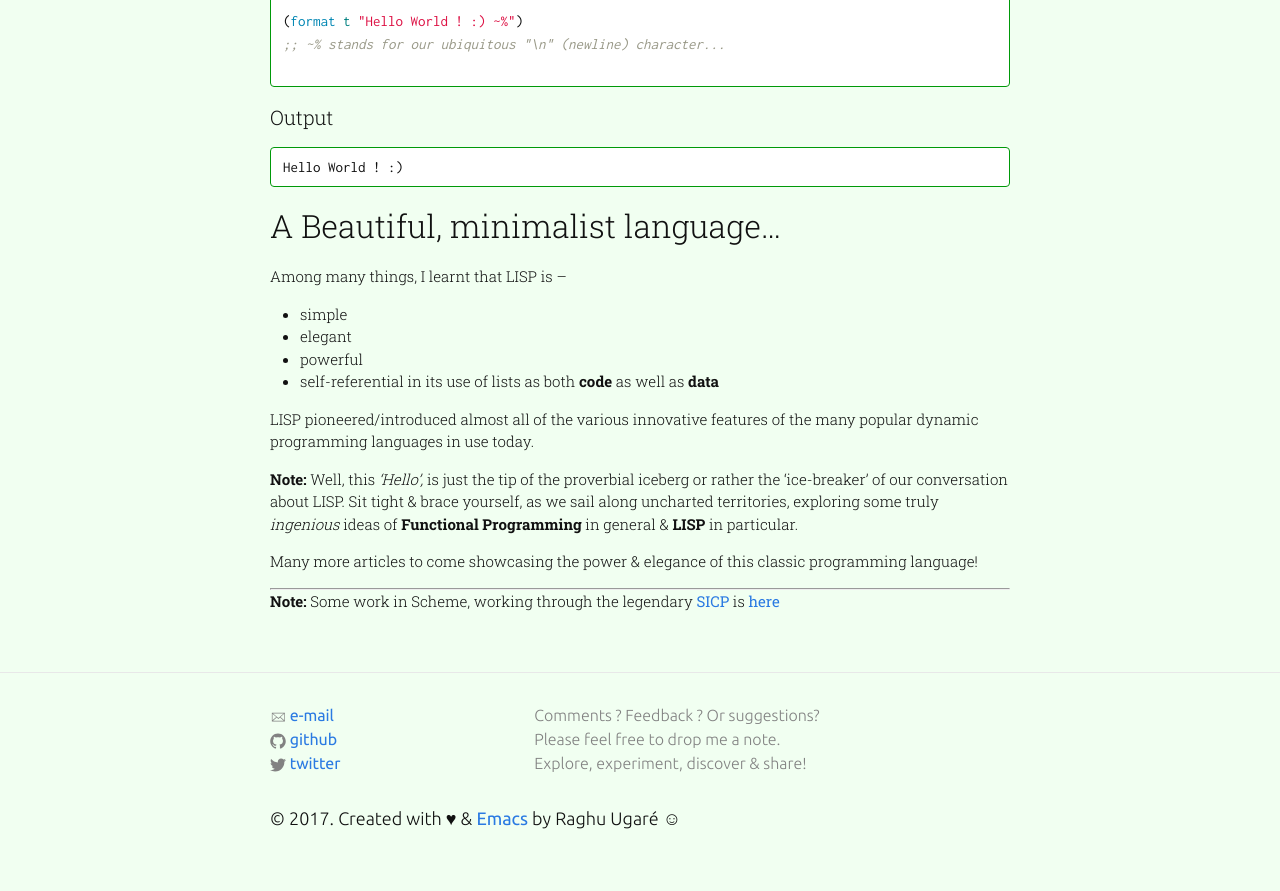
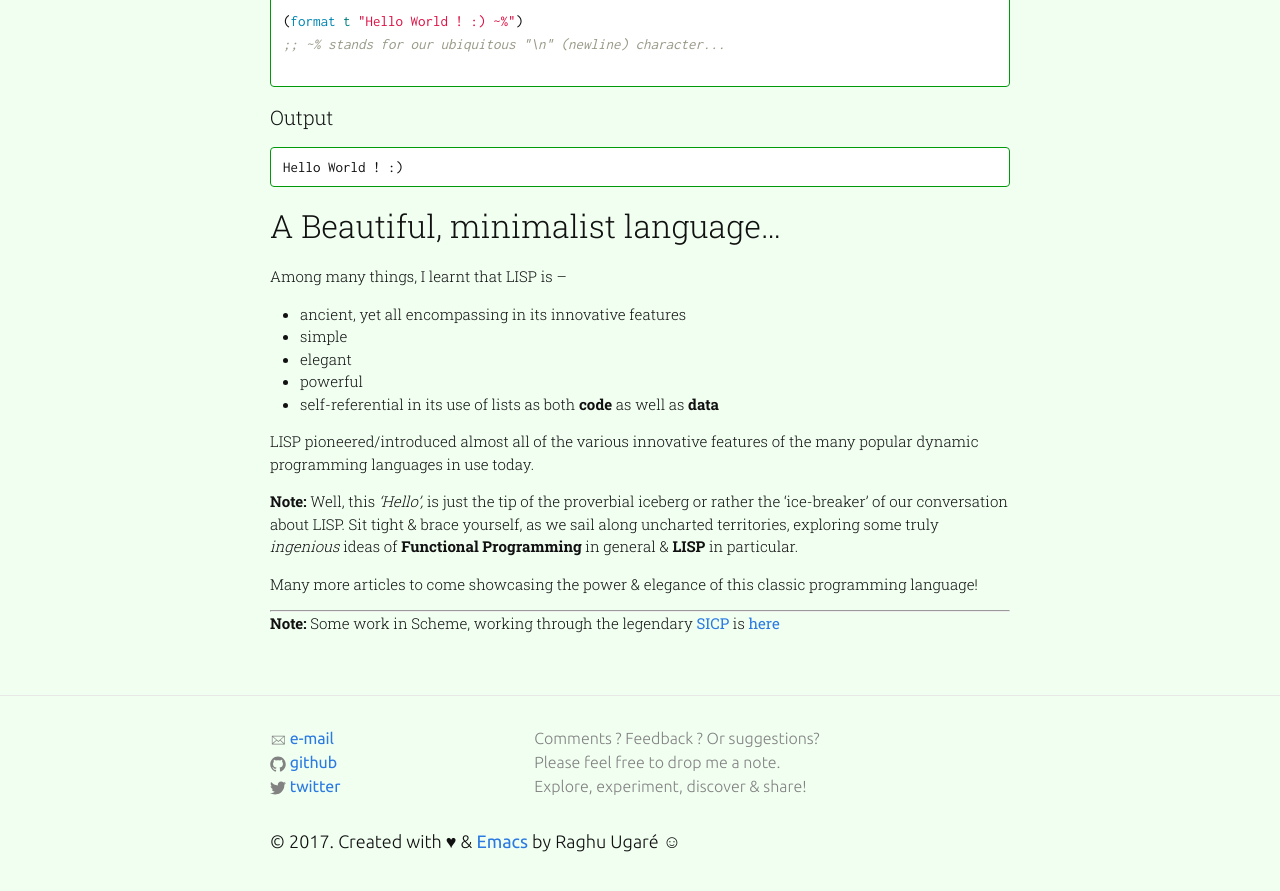
Before and after one commit to raghuugare/raghuugare.bkup, a Jekyll site: the page built from _posts/2014-12-16-ode_to_LISP.markdown, in a window 1280 px wide and 900 px high, scrolled down 731 px. Shown: the top 891 px of the window. Built offline with Jekyll 4.4.1, drawn with Linux system fonts in a browser that asks for light colours; some web fonts are replaced.

Commit message:
Small update.

```diff
--- a/_posts/2014-12-16-ode_to_LISP.markdown
+++ b/_posts/2014-12-16-ode_to_LISP.markdown
@@ -38,6 +38,7 @@ And soon, I obtained my first "Hello World" by typing and 'evaulating' the follo
 
 Among many things, I learnt that LISP is --
 
++ ancient, yet all encompassing in its innovative features
 + simple
 + elegant
 + powerful
```
